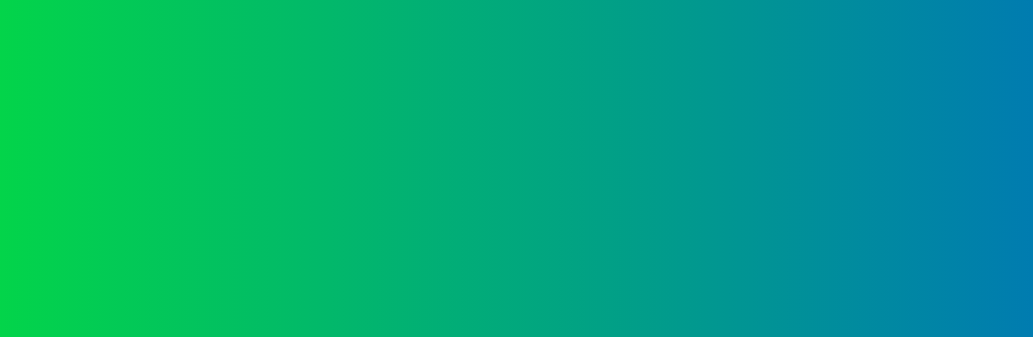
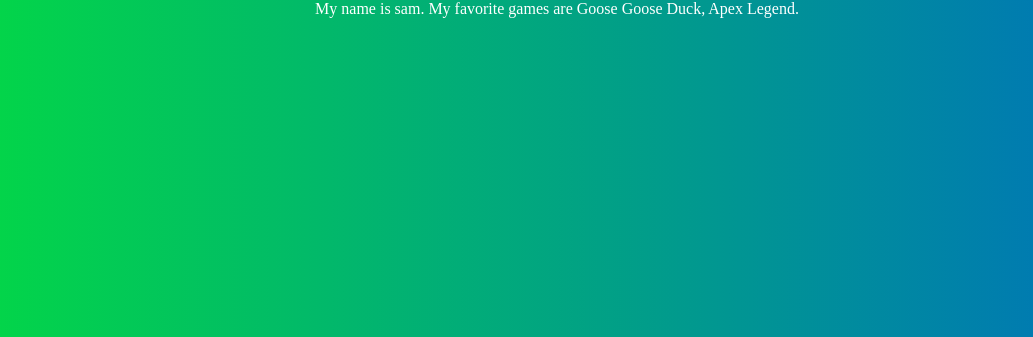
Before and after one commit to trairatp-sk/trairatp-sk.github.io, a plain HTML site: page index.html in a window 1280 px wide. Shown: the part 479-816 px from the top of the page, without its empty margins (91-1124 px from the left). Drawn offline with Linux system fonts and the light colour scheme.

Commit message:
Add some of my bio

```diff
--- a/index.html
+++ b/index.html
@@ -16,5 +16,8 @@
 	<body>
 		<h1>Hello World! 👋🌍</h1>
 		<h1>I'm Trairat Punyawatthananukool</h1>
+    <p>
+      My name is sam. My favorite games are Goose Goose Duck, Apex Legend.
+    </p>
 	<body>
 </html>
```
